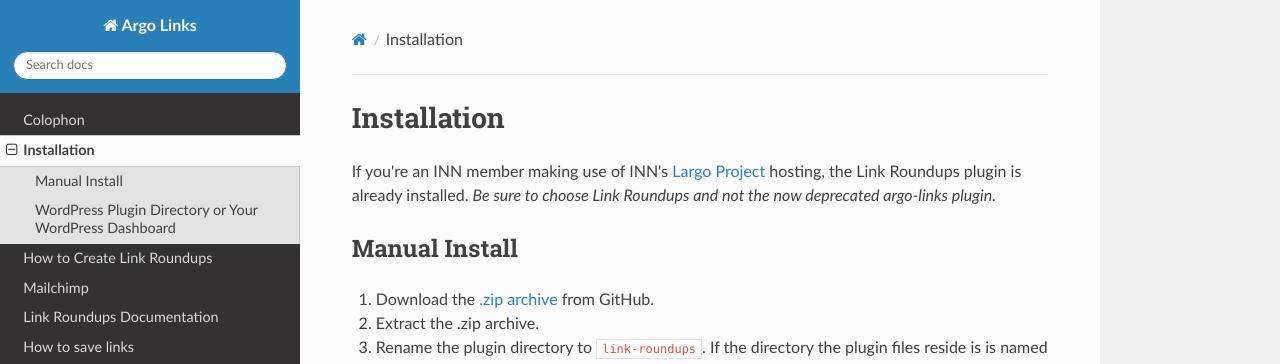
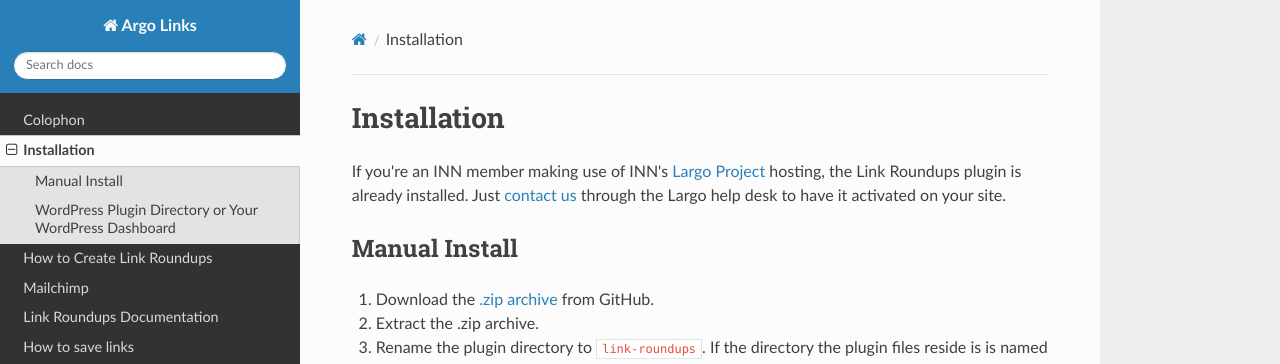
Before and after one commit to INN/link-roundups, an MkDocs documentation site: the page built from docs/installation.md, in a window 1280 px wide. Shown: the top 364 px of the page. Built offline with MkDocs 1.6.1, drawn with Linux system fonts in a browser that asks for light colours; nearby versions of some CDN libraries.

Commit message:
Update installation.md

```diff
--- a/docs/installation.md
+++ b/docs/installation.md
@@ -1,6 +1,6 @@
 # Installation
 
-If you're an INN member making use of INN's [Largo Project](https://largoproject.org) hosting, the Link Roundups plugin is already installed. *Be sure to choose Link Roundups and not the now deprecated argo-links plugin.*
+If you're an INN member making use of INN's [Largo Project](https://largoproject.org) hosting, the Link Roundups plugin is already installed. Just [contact us](http://jira.inn.org/servicedesk/customer/portal/4) through the Largo help desk to have it activated on your site.
 
 ## Manual Install
 
```
